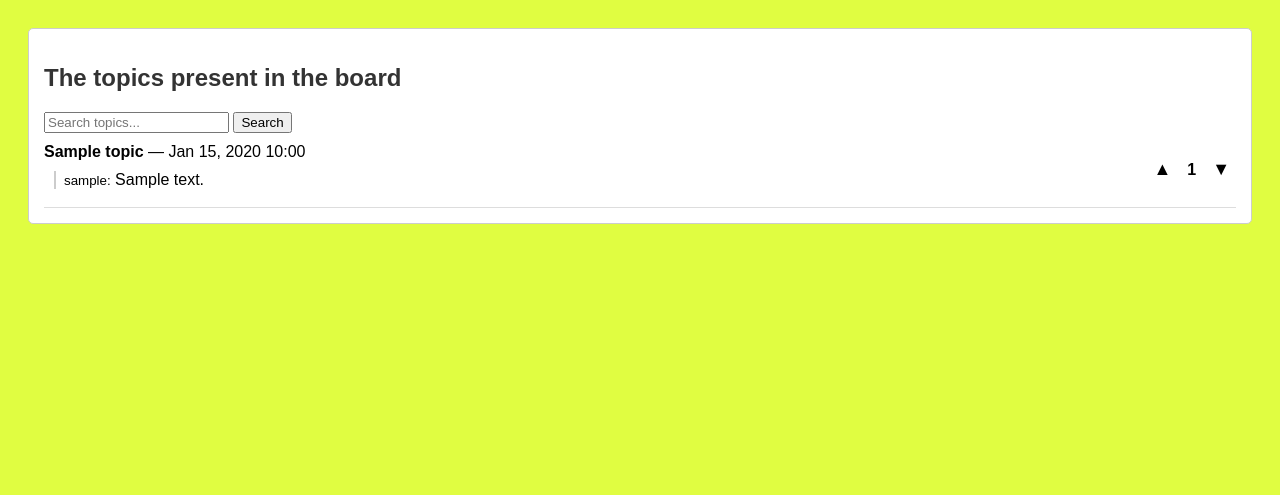
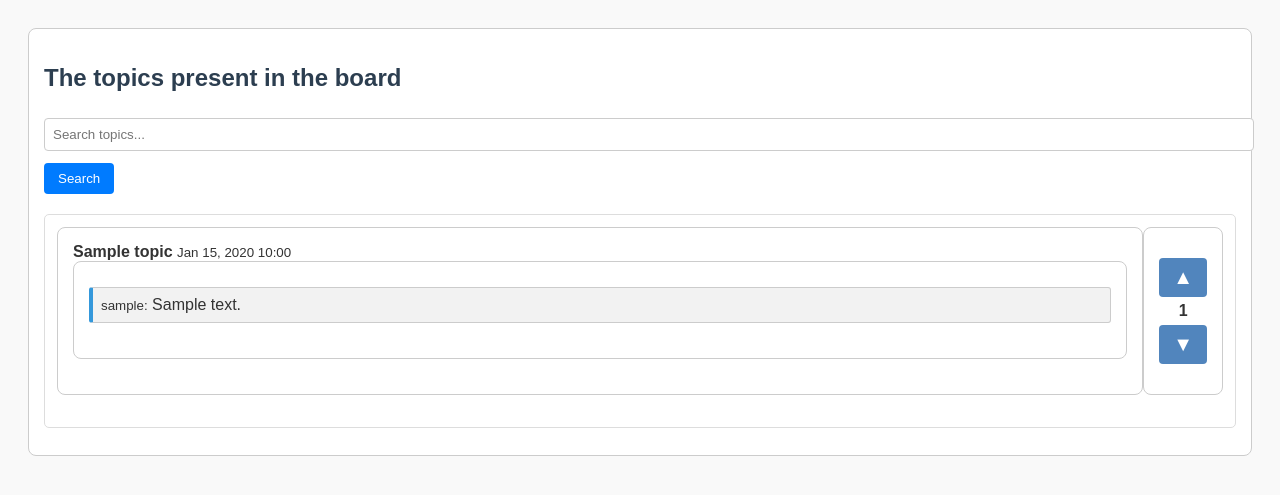
Before and after one commit to qwerty123950/forum_app, a Django app: page /boards/1/ in a window 1280 px wide. Shown: the top 495 px of the page. Run offline with Django 5.2, Linux system fonts and the light colour scheme; tables that the repository leaves empty hold one stand-in row (values such as "Sample post").

Commit message:
cleaned template added style.css

```diff
--- a/boards/views.py
+++ b/boards/views.py
@@ -6,6 +6,7 @@ from django.contrib.auth.models import User
 from django.http import JsonResponse, HttpResponse
 from django.views.decorators.csrf import csrf_exempt
 from django.shortcuts import render, redirect, get_object_or_404
+from django.core.paginator import Paginator
 from rest_framework.views import APIView
 from rest_framework.response import Response
 from rest_framework import viewsets, status, permissions
@@ -21,13 +22,13 @@ import json
 
 def home(request):
     try:
-        boards = Board.objects.all()
-        return render(request, 'home.html', {'boards': boards})
+        boards = Board.objects.all().order_by('id')
+        paginator = Paginator(boards, 10)
+        page_number = request.GET.get('page')
+        page_obj = paginator.get_page(page_number)
+        return render(request, 'home.html', {'boards': page_obj})
     except Exception as e:
-        from django.http import HttpResponse
         return HttpResponse(f"❌ Error: {str(e)}")
-
-
 
 
 def create_board(request):
--- /dev/null
+++ b/static/css/style.css
@@ -0,0 +1,134 @@
+body {
+    background-color: #f9f9f9;
+    font-family: Arial, sans-serif;
+    padding: 20px;
+    color: #333;
+}
+
+h1, h2 {
+    color: #2c3e50;
+}
+
+a {
+    color: #3498db;
+    text-decoration: none;
+    font-weight: 500;
+}
+
+a:hover {
+    text-decoration: underline;
+}
+
+.container,
+div {
+    background-color: #ffffff;
+    padding: 15px;
+    margin-bottom: 20px;
+    border-radius: 8px;
+    border: 1px solid #ccc;
+}
+
+button {
+    background-color: #007BFF;
+    color: white;
+    border: none;
+    padding: 8px 14px;
+    border-radius: 4px;
+    cursor: pointer;
+}
+
+button:hover {
+    background-color: #0056b3;
+}
+
+input[type="text"],
+textarea {
+    width: 100%;
+    padding: 8px;
+    margin-top: 6px;
+    margin-bottom: 12px;
+    border: 1px solid #ccc;
+    border-radius: 4px;
+}
+
+.topic-row {
+    display: flex;
+    justify-content: space-between;
+    border: 1px solid #ddd;
+    padding: 12px;
+    margin-bottom: 12px;
+    border-radius: 5px;
+}
+
+.content {
+    flex: 1;
+}
+
+.votes {
+    display: flex;
+    flex-direction: column;
+    align-items: center;
+    justify-content: center;
+}
+
+.vote-btn {
+    background: #5185bd;
+    border: none;
+    font-size: 20px;
+    cursor: pointer;
+}
+
+.vote-count {
+    font-weight: bold;
+    margin: 5px 0;
+}
+
+.post-card {
+    margin-top: 10px;
+    padding: 8px;
+    background-color: #f2f2f2;
+    border-left: 4px solid #3498db;
+    border-radius: 3px;
+}
+
+.page-box {
+    display: inline-block;
+    margin: 4px;
+    padding: 6px 12px;
+    border: 1px solid #999;
+    border-radius: 4px;
+    color: #333;
+    background-color: #f7f7f7;
+}
+
+.page-box:hover {
+    background-color: #d0e7ff;
+}
+
+.page-box.current {
+    background-color: #007BFF;
+    color: white;
+    font-weight: bold;
+}
+
+.search-form {
+    margin-bottom: 20px;
+}
+
+#response-message {
+    margin-top: 15px;
+    font-weight: bold;
+}
+
+.clickable-div {
+    cursor: pointer;
+}
+.clickable-div {
+    cursor: pointer;
+    padding: 10px;
+    transition: background-color 0.3s ease;
+}
+
+.clickable-div:hover {
+    background-color: #f0f8ff;
+}
--- a/templates/list_topics.html
+++ b/templates/list_topics.html
@@ -1,70 +1,17 @@
+{% load static %}
 <!DOCTYPE html>
 <html lang="en">
 <head>
     <meta charset="UTF-8">
     <meta name="viewport" content="width=device-width, initial-scale=1.0">
-    <title>List Topic</title>
-    <style>
-        body {
-            background-color: #e0fd41;
-            font-family: Arial, sans-serif;
-            padding: 20px;
-        }
-
-        h2 {
-            color: #333;
-        }
-
-        .post {
-            background-color: #ffffff;
-            border: 1px solid #ccc;
-            border-radius: 5px;
-            padding: 15px;
-            margin-bottom: 15px;
-        }
-        .topic-row{
-            display: flex;
-            justify-content: space-between;
-            align-items: center;
-            border-bottom: 1px solid #ddd;
-            padding: 10px 0;
-        }
-
-        .content {
-            flex-grow: 1;
-        }
-
-        .votes {
-            display: flex;
-            align-items: center;
-            gap: 10px;
-        }
-
-        .votes button {
-            font-size: 18px;
-            cursor: pointer;
-            border: none;
-            background: none;
-        }
-
-        .votes span {
-            font-weight: bold;
-        }
-
-        .votes button.upvote:hover {
-            color: green;
-        }
-
-        .votes button.downvote:hover {
-            color: red;
-        }
-    </style>
+    <title>List Topics</title>
+    <link rel="stylesheet" href="{% static 'css/style.css' %}">
 </head>
 <body>
-        <div class="post">
+    <div class="container">
         <h2>The topics present in the board</h2>
 
-            <form method="get" action="">
+        <form method="get" class="search-form">
             <input type="text" name="q" placeholder="Search topics..." value="{{ query }}">
             <button type="submit">Search</button>
         </form>
@@ -72,25 +19,27 @@
         {% for topic in topics %}
             <div class="topic-row" data-topic-id="{{ topic.id }}">
                 <div class="content">
-                        <strong>{{ topic.subject }}</strong> — {{ topic.last_updated|date:"M d, Y H:i" }}
-                        <div style="margin-top: 10px; padding-left: 10px;">
+                    <strong>{{ topic.subject }}</strong>
+                    <small class="date">{{ topic.last_updated|date:"M d, Y H:i" }}</small>
+                    <div class="posts">
                         {% for post in topic.posts.all %}
-                                <div style="margin-bottom: 8px; border-left: 2px solid #ccc; padding-left: 8px;">
-                                    <small>{{ post.created_by.username }}:</small> {{ post.message}}
+                            <div class="post-card">
+                                <small class="author">{{ post.created_by.username }}:</small>
+                                {{ post.message }}
                             </div>
-                            {%  empty %}
-                                <div>No posts yet.</div>
-                            {%  endfor %}
+                        {% empty %}
+                            <div class="post-card">No posts yet.</div>
+                        {% endfor %}
                     </div>
                 </div>
                 <div class="votes">
-                        <button class="upvote">&#9650;</button>
-                        <span class="vote-count">{{topic.vote_count}}</span>
-                        <button class="downvote">&#9660;</button>
+                    <button class="vote-btn upvote">&#9650;</button>
+                    <span class="vote-count">{{ topic.vote_count }}</span>
+                    <button class="vote-btn downvote">&#9660;</button>
                 </div>
             </div>
         {% empty %}
-            <div>No topics yet.</div>
+            <div class="no-data">No topics yet.</div>
         {% endfor %}
     </div>
 
@@ -103,12 +52,12 @@
 
             function getCookie(name) {
                 let cookieValue = null;
-                    if(document.cookie && document.cookie != '') {
+                if (document.cookie && document.cookie !== '') {
                     const cookies = document.cookie.split(';');
-                        for(let i=0; i<cookies.length; i++) {
-                            const cookie = cookies[i].trim();
-                            if(cookie.substring(0, name.length + 1) === (name + '=')) {
-                                cookieValue = decodeURIComponent(cookie.substring(name.length + 1));
+                    for (let cookie of cookies) {
+                        cookie = cookie.trim();
+                        if (cookie.startsWith(name + '=')) {
+                            cookieValue = decodeURIComponent(cookie.slice(name.length + 1));
                             break;
                         }
                     }
@@ -117,7 +66,6 @@
             }
 
             function sendVote(action) {
-                    console.log("Sending vote for topic_id:", topicId, "action:", action);
                 fetch('{% url "update_vote" %}', {
                     method: 'POST',
                     headers: {
@@ -134,22 +82,19 @@
                     if (data.success) {
                         countSpan.textContent = data.new_count;
                     } else {
-                            alert('Vote failed:' + data.error);
+                        alert('Vote failed: ' + data.error);
+                    }
+                })
+                .catch(err => console.error("Vote error:", err));
             }
 
-                    })
-                    .catch(err => console.error("Error sending vote:", err))
-                }
-
-                upBtn.addEventListener('click', function(event) {
-                    event.preventDefault();
-                    console.log("Upvote clicked for topic:", topicId);
+            upBtn.addEventListener('click', e => {
+                e.preventDefault();
                 sendVote('upvote');
             });
 
-                downBtn.addEventListener('click', function(event) {
-                    event.preventDefault();
-                    console.log("Downvote clicked for topic:", topicId);
+            downBtn.addEventListener('click', e => {
+                e.preventDefault();
                 sendVote('downvote');
             });
         });
```
Also changed, not shown: forum/settings.py (+3 -17 lines), templates/boards/board_list.html (deleted, +0 -86 lines), templates/create_board.html (+5 -35 lines), templates/home.html (+30 -36 lines), templates/new_topic.html (+4 -33 lines), templates/success.html (+7 -33 lines), templates/topic_success.html (+7 -33 lines). Lines whose indentation alone changed are shown as unchanged.
